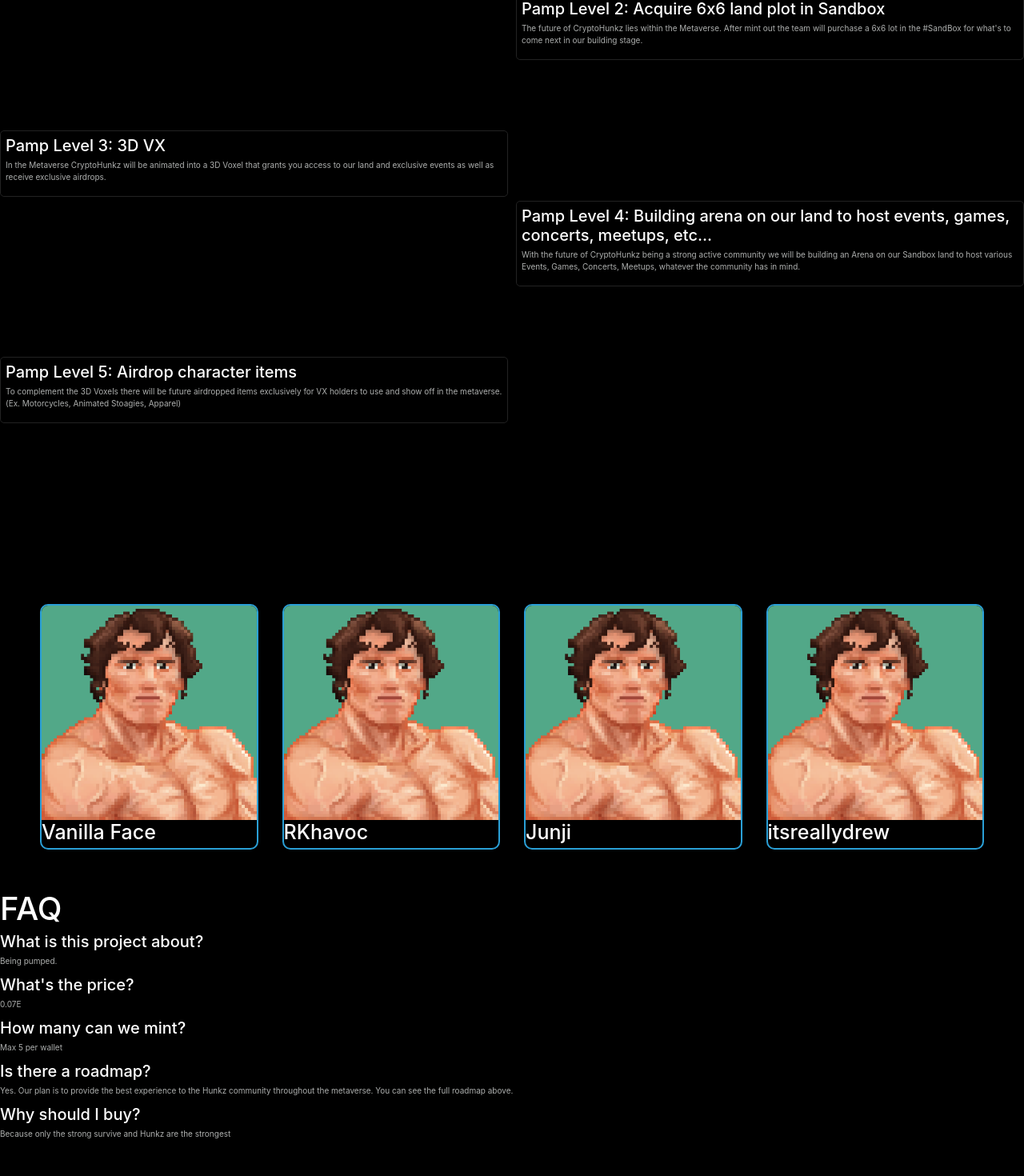
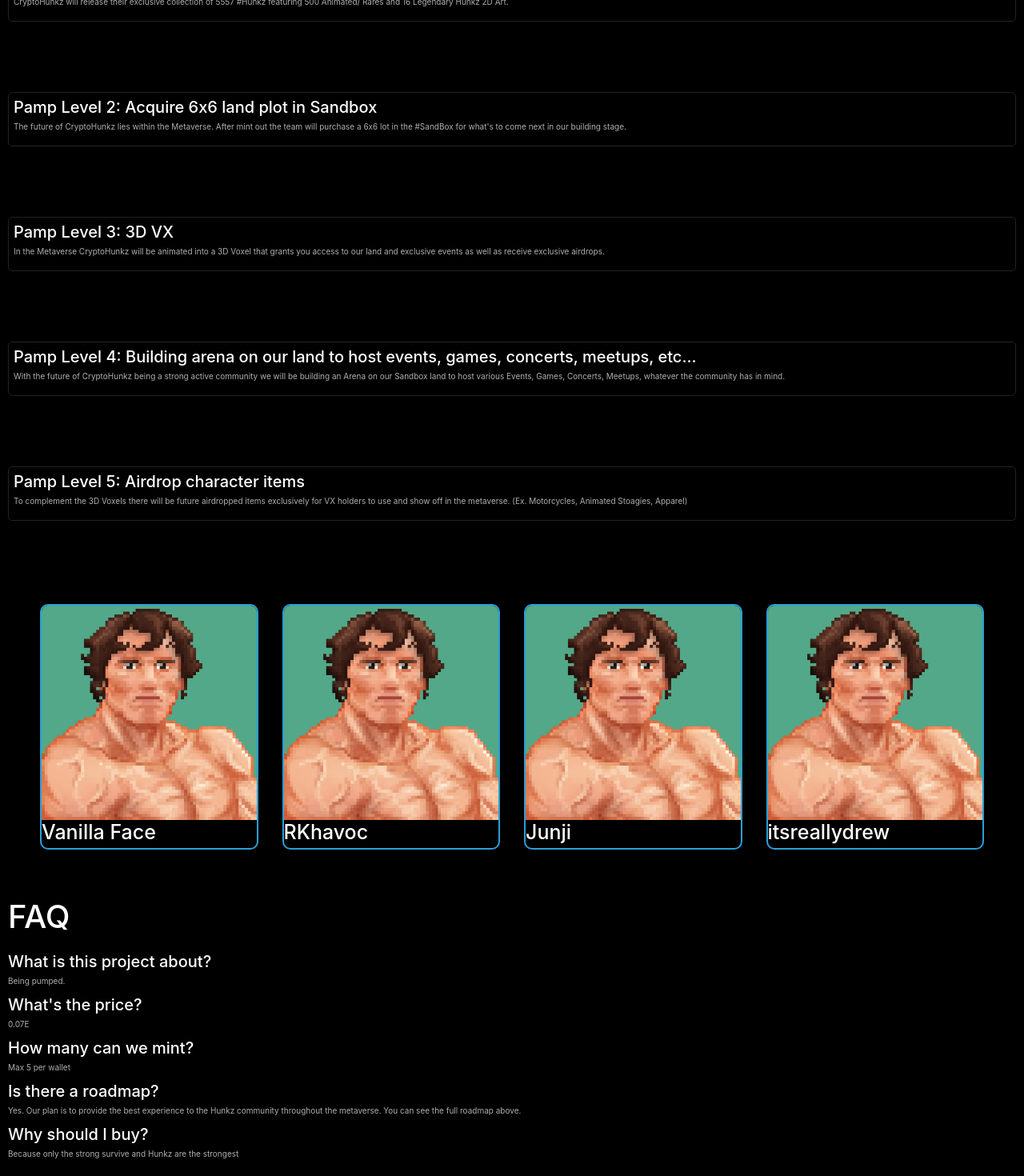
Before and after one commit to itsreallydrew/cryptohunkz-ui, a React (Create React App) app: page / in a window 1280 px wide. Shown: the part 1748-3218 px from the top of the page at 80% size. Before the commit the page ends 3183 px from the top, so only its background shows below. Built offline with nearby package versions, Linux system fonts and the light colour scheme.

Commit message:
adjusted some mobile styles

```diff
--- a/src/App.css
+++ b/src/App.css
@@ -157,7 +157,7 @@ Note: Beware of modifying this element as it can break the animations - you shou
 /*********************/
 /*********************/
 .menu-links {
-  height: 40vh;
+  height: 50vh;
   width: 30vh;
   background-color: rgba(6, 7, 7, 0.762);
   bottom: 0;
@@ -173,7 +173,7 @@ Note: Beware of modifying this element as it can break the animations - you shou
   display: grid;
   justify-items: start;
   align-items: center;
-  grid-gap: 1rem;
+  grid-gap: 1.5rem;
 }
 
 .menu-links-open {
@@ -340,9 +340,10 @@ img {
 /*********************/
 .roadmap {
   height: 100vh;
+  padding: 1rem;
   display: grid;
   grid-template-rows: auto-fit, minmax(300px, 1fr);
-  grid-template-columns: repeat(2, 1fr);
+  align-items: center;
   gap: 0 1rem;
 }
 
@@ -390,3 +391,12 @@ img {
 .team-member-frame img {
   width: 100%;
 }
+
+/*********************/
+/*********************/
+.faq-page {
+  padding: 1rem;
+}
+.faq-page h1 {
+  margin-bottom: 2rem;
+}
--- a/src/components/FAQ/FAQ.jsx
+++ b/src/components/FAQ/FAQ.jsx
@@ -2,7 +2,7 @@ import React from 'react';
 
 const FAQ = () => {
 	return (
-		<div>
+		<div className='faq-page'>
 			<h1>FAQ</h1>
 			<div className='question-1'>
 				<h4>What is this project about?</h4>
--- a/src/sass/_components.scss
+++ b/src/sass/_components.scss
@@ -133,7 +133,7 @@ Note: Beware of modifying this element as it can break the animations - you shou
 // Menu Links
 /*********************/
 .menu-links {
-	height: 40vh;
+	height: 50vh;
 	width: 30vh;
 	background-color: rgba(6, 7, 7, 0.762);
 	bottom: 0;
@@ -152,7 +152,7 @@ Note: Beware of modifying this element as it can break the animations - you shou
 	// grid-template-columns: repeat(1fr);
 	justify-items: start;
 	align-items: center;
-	grid-gap: 1rem;
+	grid-gap: 1.5rem;
 }
 .menu-links-open {
 	transform: translateX(0%);
--- a/src/sass/_pages.scss
+++ b/src/sass/_pages.scss
@@ -108,10 +108,12 @@ img {
 /*********************/
 .roadmap {
 	height: 100vh;
+	padding: 1rem;
 
 	display: grid;
 	grid-template-rows: auto-fit, minmax(300px, 1fr);
-	grid-template-columns: repeat(2, 1fr);
+	// grid-template-columns: repeat(2, 1fr);
+	align-items: center;
 	gap: 0 1rem;
 }
 
@@ -162,3 +164,14 @@ img {
 		}
 	}
 }
+
+/*********************/
+// FAQ
+/*********************/
+.faq-page {
+	padding: 1rem;
+
+	h1 {
+		margin-bottom: 2rem;
+	}
+}
```
